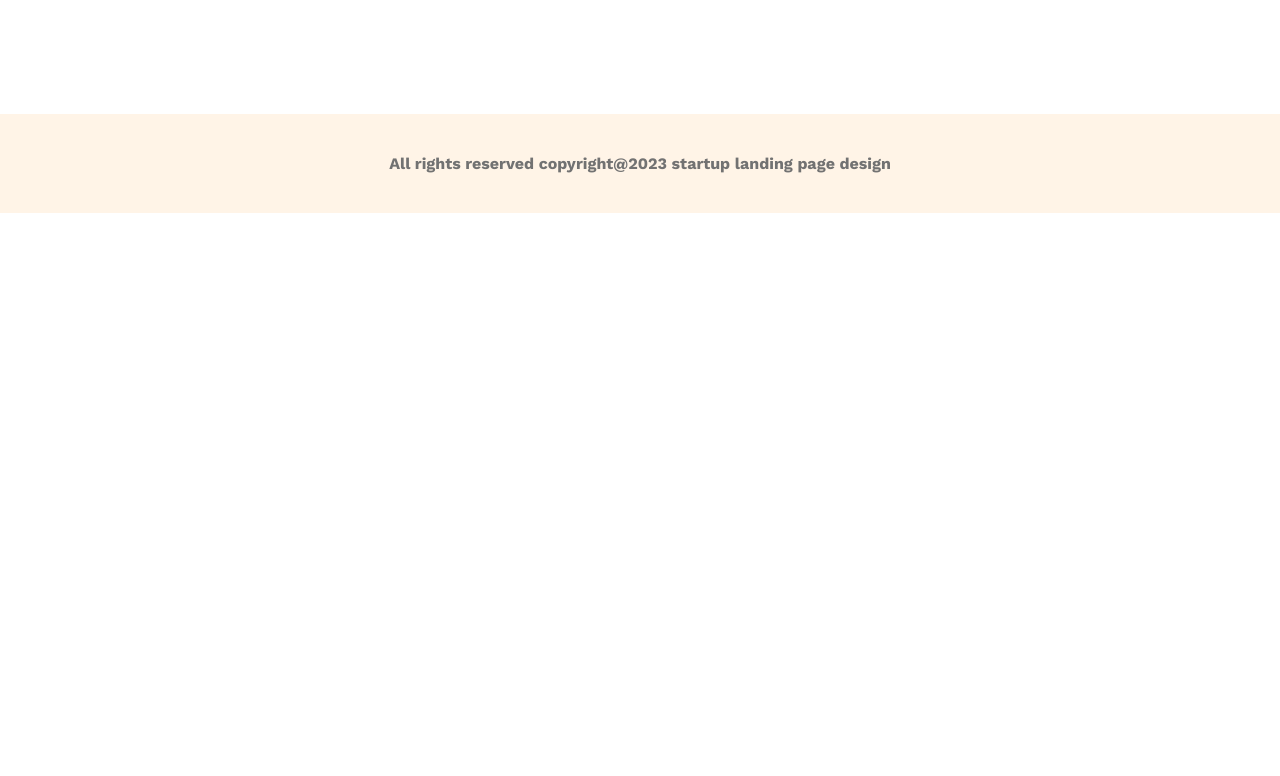
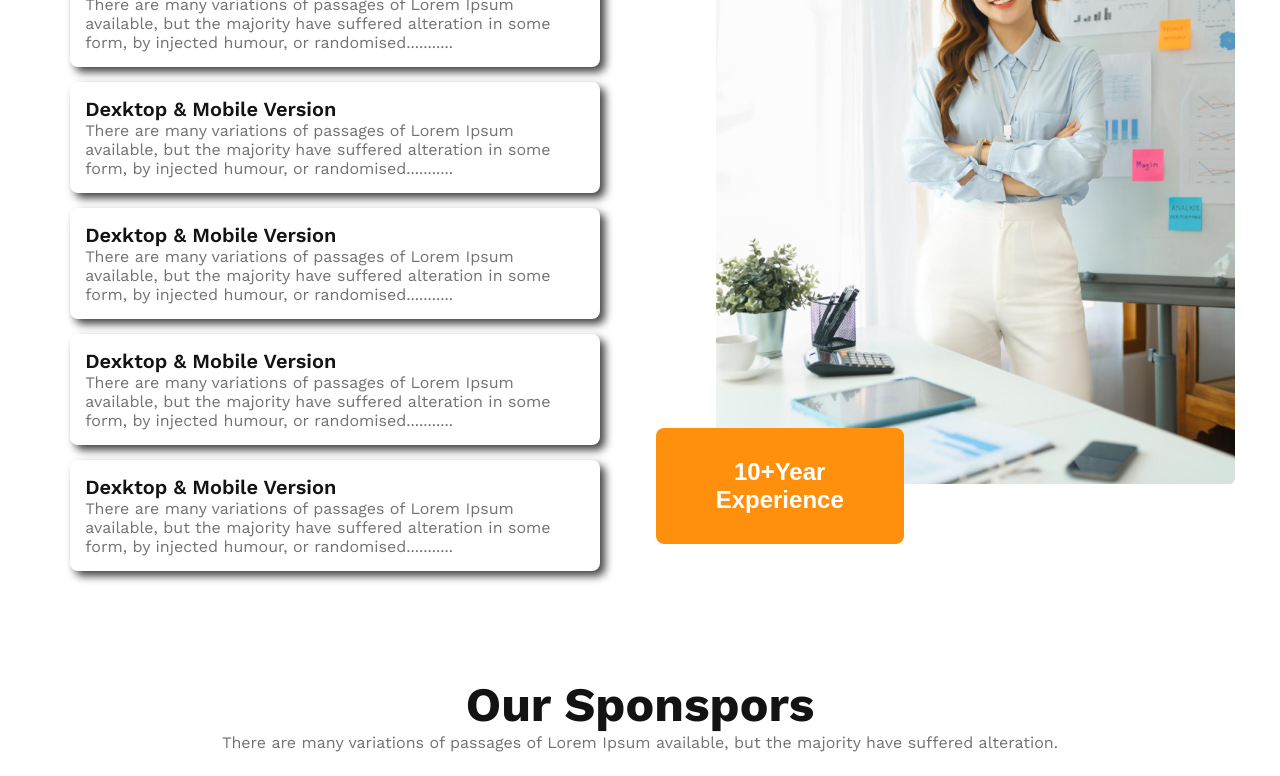
Before and after one commit to ashikbillah699/G3-Architects, a plain HTML site: page index.html in a window 1280 px wide. Shown: the part 2634-3410 px from the top of the page. Before the commit the page ends 2847 px from the top, so only its background shows below. Drawn offline with nearby package versions, Linux system fonts and the light colour scheme.

Commit message:
project done

```diff
--- a/css/style.css
+++ b/css/style.css
@@ -24,7 +24,7 @@ a {
     text-decoration: none;
 }
 
-.container{
+.container {
     width: 1240px;
     margin: 0 auto;
 }
@@ -98,60 +98,67 @@ button a {
 }
 
 /* team part */
-.teams{
+.teams {
     display: flex;
     justify-content: center;
     align-items: center;
     margin-top: 60px;
 }
 
-.team_img_container{
+.team_img_container {
     display: grid;
     grid-template-columns: repeat(2, 1fr);
     gap: 24px;
+    padding-left: 30px;
 }
 
-.our_feature{
-    padding: 73px;
+.team_img_container img {
+    width: 340px;
+    height: 340px;
 }
 
-.our_feature h3{
+.our_feature {
+    padding-left: 53px;
+}
+
+.our_feature h3 {
     font-size: 3rem;
     font-weight: 700;
     color: #131313;
 }
 
-.our_feature .quick{
+.our_feature .quick {
     color: #727272;
 }
 
-.our_feature .heading_features{
+.our_feature .heading_features {
     color: #FF900E;
 }
 
-.our_feature p{
-    font-size: 1rem;
+.our_feature p {
+    font-size: 14px;
     color: #727272;
-    line-height: 24px;
+    line-height: 20px;
     padding: 24px 0 32px;
 }
 
 /* some feacts style */
-.common_header{
+.common_header {
     margin-top: 60px;
 }
-.common_header h3{
+
+.common_header h3 {
     font-size: 3rem;
     font-weight: 700;
     color: #131313;
 }
 
-.common_header p{
+.common_header p {
     font-size: 1rem;
     color: #727272;
 }
 
-.feacts_iteam{
+.feacts_iteam {
     display: flex;
     justify-content: space-around;
     align-items: center;
@@ -159,38 +166,38 @@ button a {
     margin: 50px 0;
 }
 
-.feact_iteams{
+.feact_iteams {
     border: 1px solid #FF900E;
     padding: 20px 20px 0;
     width: 200px;
     height: 200px;
 }
 
-.feact_iteams img{
+.feact_iteams img {
     width: 55px;
     height: 55px;
 }
 
-.feact_iteams h4{
+.feact_iteams h4 {
     font-size: 3rem;
     font-weight: 600;
     color: #424242;
     padding: 5px 0;
 }
 
-.feact_iteams p{
+.feact_iteams p {
     font-size: 1rem;
     color: #727272;
 }
 
 /* Our Sponspors part style */
-.sponspor{
+.sponspor {
     text-align: center;
     margin-top: 100px;
     margin-bottom: 130px;
 }
 
-.spons_iteams{
+.spons_iteams {
     display: grid;
     grid-template-columns: repeat(5, 1fr);
     margin-top: 40px;
@@ -198,7 +205,7 @@ button a {
 
 }
 
-.spons_iteams img{
+.spons_iteams img {
     width: 166px;
     height: 50px;
     filter: grayscale(100%);
@@ -206,17 +213,71 @@ button a {
 
 
 /* footer part style */
-footer{
+footer {
     text-align: center;
     background-color: #FFF4E7;
     padding: 40px;
     margin-top: 100px;
 }
 
-footer p{
+footer p {
     font-size: 1rem;
     font-weight: 700;
     color: #727272;
+}
+
+/* love part style */
+.love {
+    display: flex;
+    align-items: center;
+    justify-content: space-evenly;
+    gap: 50px;
+}
+
+.love .common_header {
+    margin-top: 0;
+}
+
+.love_text {
+    width: 48%;
+}
+
+.love_item {
+    padding: 0 40px 0 25px;
+}
+
+.love_items {
+    margin-top: 15px;
+    padding: 15px;
+    background-color: #fff;
+    border-radius: 8px;
+    box-shadow: 5px 5px 9px #424242;
+}
+
+.love_item h5 {
+    font-size: 20px;
+    font-weight: 600;
+    color: #131313;
+}
+
+.love_item p {
+    font-size: 16px;
+    color: #727272;
+}
+
+
+.love .love_img img {
+    width: 100%;
+    height: 720px;
+}
+
+.love_img_box button {
+    padding: 30px 60px;
+}
+
+.love_img_box {
+    margin-top: -60px;
+    margin-left: -60px;
 }
 
 
@@ -235,7 +296,7 @@ footer p{
 @media screen and (max-width: 576px) {
     /* header part style */
 
-    .container{
+    .container {
         width: auto;
     }
 
@@ -265,25 +326,43 @@ footer p{
 
     /* team part style */
 
-    .teams{
+    .teams {
         flex-direction: column;
     }
 
-    .team_img_container{
+    .team_img_container {
         grid-template-columns: 1fr;
     }
 
+    .our_feature h3 {
+        margin-top: 30px;
+    }
+
     /* some feacts style   */
-    .feacts_iteam{
+    .feacts_iteam {
         flex-wrap: wrap;
         gap: 20px;
     }
 
     /* sponspor part style */
 
-        .spons_iteams{
+    .spons_iteams {
         grid-template-columns: repeat(2, 1fr);
         gap: 30px;
+    }
+
+    /* love part style */
+    .love {
+        flex-direction: column;
+        gap: 30px;
+    }
+
+    .love_img_box {
+        display: none;
+    }
+
+    .love_items {
+        display: none;
     }
 
 }
@@ -291,9 +370,10 @@ footer p{
 /* mediam device */
 
 @media screen and (min-width: 576.99px) and (max-width:992px) {
-    .container{
+    .container {
         width: auto;
     }
+
     nav {
         flex-direction: column;
     }
@@ -305,17 +385,26 @@ footer p{
     }
 
     /* team part style */
-
-
-    .teams{
+    .teams {
         flex-direction: column;
     }
 
+    .our_feature h3 {
+        margin-top: 30px;
+    }
+
+
     /* sponspor part style */
 
-    .spons_iteams{
+    .spons_iteams {
         grid-template-columns: repeat(3, 1fr);
         gap: 30px;
     }
 
+    /* love part style */
+    .love {
+        flex-direction: column;
+        gap: 30px;
     }
+
+}
--- a/index.html
+++ b/index.html
@@ -80,6 +80,53 @@
             </div>
         </section>
 
+        <!-- love and enjoy -->
+        <section class="container">
+            <div class="love">
+                <div class="love_text">
+                    <div class="common_header">
+                        <h3>Features you will love & enjoy</h3>
+                        <p>There are many variations of passages of Lorem Ipsum available, but the majority have
+                            suffered
+                            alteration in some form, by injected humour, or randomised words which don't look even</p>
+                    </div>
+                    <div class="love_item">
+                        <div class="love_items">
+                            <h5>Dexktop & Mobile Version</h5>
+                            <p>There are many variations of passages of Lorem Ipsum available, but the majority have
+                                suffered alteration in some form, by injected humour, or randomised...........</p>
+                        </div>
+                        <div class="love_items">
+                            <h5>Dexktop & Mobile Version</h5>
+                            <p>There are many variations of passages of Lorem Ipsum available, but the majority have
+                                suffered alteration in some form, by injected humour, or randomised...........</p>
+                        </div>
+                        <div class="love_items">
+                            <h5>Dexktop & Mobile Version</h5>
+                            <p>There are many variations of passages of Lorem Ipsum available, but the majority have
+                                suffered alteration in some form, by injected humour, or randomised...........</p>
+                        </div>
+                        <div class="love_items">
+                            <h5>Dexktop & Mobile Version</h5>
+                            <p>There are many variations of passages of Lorem Ipsum available, but the majority have
+                                suffered alteration in some form, by injected humour, or randomised...........</p>
+                        </div>
+                        <div class="love_items">
+                            <h5>Dexktop & Mobile Version</h5>
+                            <p>There are many variations of passages of Lorem Ipsum available, but the majority have
+                                suffered alteration in some form, by injected humour, or randomised...........</p>
+                        </div>
+                    </div>
+                </div>
+                <div class="love_img">
+                    <img src="images/architect.png" alt="">
+                    <div class="love_img_box">
+                        <button><a href="">10+Year <br> Experience</a></button>
+                    </div>
+                </div>
+            </div>
+        </section>
+
         <!-- Our Sponspors part -->
         <section class="sponspor">
             <div class="container">
@@ -99,7 +146,7 @@
         </section>
     </main>
     <footer class="">
-            <p>All rights reserved copyright@2023 startup landing page design</p>
+        <p>All rights reserved copyright@2023 startup landing page design</p>
     </footer>
 </body>
 
```
Lines whose indentation alone changed are shown as unchanged.
